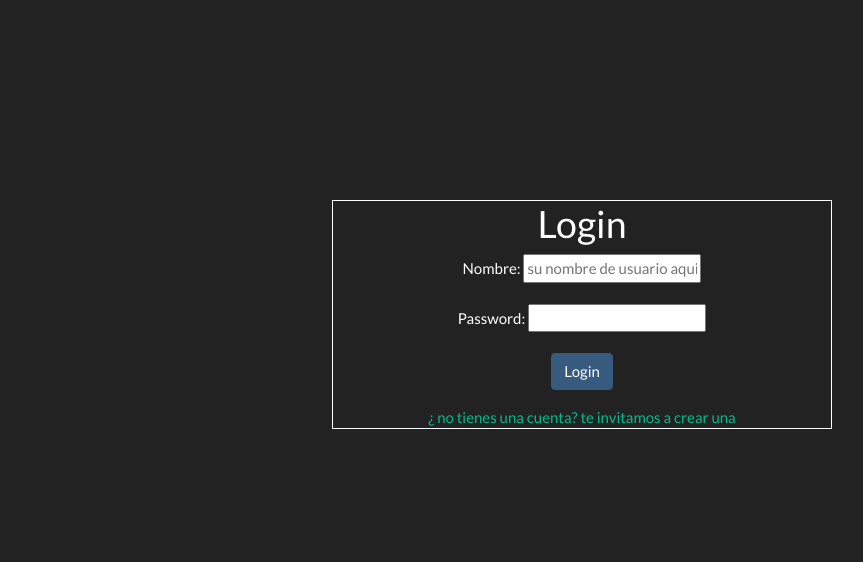
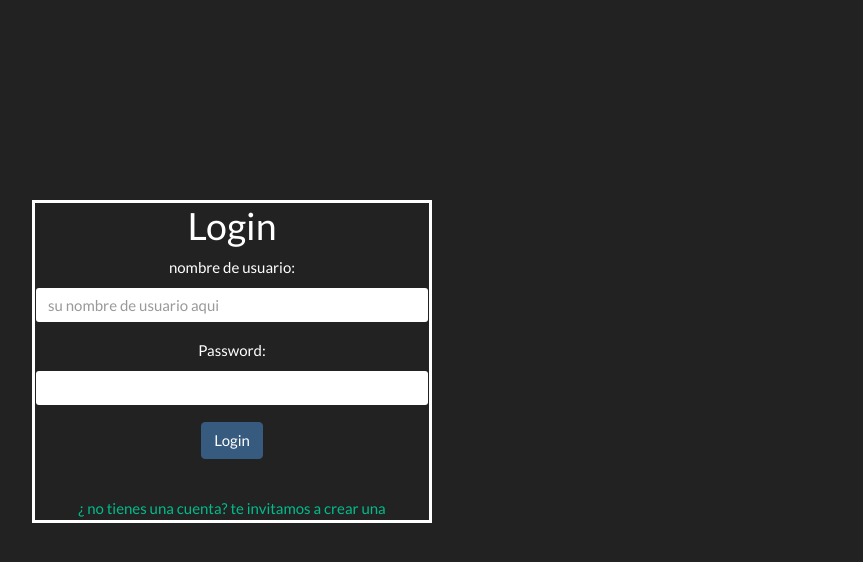
Before and after one commit to tareaHDP2018/HDP2018, a Django app: page / in a window 1280 px wide. Shown: the top 562 px of the page, without its empty margins (168-1031 px from the left). Run offline with Django 3.2, Linux system fonts and the light colour scheme; parts of the project's set-up code (start-up, migrations or seed data) failed here and were passed over; some libraries are stand-ins or nearby versions.

Commit message:
login full

```diff
--- a/SimulacionFrijol/settings.py
+++ b/SimulacionFrijol/settings.py
@@ -25,7 +25,7 @@ SECRET_KEY = 'sn*$7azvh2z%^gi$-ib)-x*dh=lmm07sy%z3^va=o(4x1(=cds'
 # SECURITY WARNING: don't run with debug turned on in production!
 DEBUG = True
 
-ALLOWED_HOSTS = []
+ALLOWED_HOSTS = ["*"]
 
 
 # Application definition
--- a/SimulacionFrijol/urls.py
+++ b/SimulacionFrijol/urls.py
@@ -15,7 +15,12 @@ Including another URLconf
 """
 from django.conf.urls import url,include
 from django.contrib import admin
+from apps.login_registrar.views import handler404,handler500
+from django.conf.urls import handler404,handler500
 
+
+handler404=handler404
+handler500=handler500
 urlpatterns = [
     url(r'^admin/', admin.site.urls),
     url(r'^simula/', include('apps.configurarSimulacion.urls',namespace="configurar")),
@@ -23,6 +28,7 @@ urlpatterns = [
     url(r'^',include('apps.login_registrar.urls',namespace="login")),
     url(r'^nuevo/',include('apps.nuevo_editar.urls',namespace="nuevo")),
     url(r'^consultar/',include('apps.consultar.urls',namespace="consulta")),
+
     #AQUI VAN A AGREGAR CADA UNO SUS URL GLOBLAES, Y CADA QUIEN TRABAJARA EN SU APPS ASIGNADA,
     # NO TOQUEN LAS URLS YA DEFINIDAS SIN PREVIO AVISO EN EL GRUPO
 ]
--- a/apps/configurarSimulacion/admin.py
+++ b/apps/configurarSimulacion/admin.py
@@ -8,4 +8,4 @@ admin.site.register(FaseCultivo)
 admin.site.register(Simulacion)
 @admin.register(Usuario)
 class AdminUsuarios(admin.ModelAdmin):
-	list_display=('nombre','apellido','password','fechaNacimiento','sexo')
+	list_display=('nombre','nombre_usuario','apellido','password','fechaNacimiento','sexo')
--- a/apps/login_registrar/forms.py
+++ b/apps/login_registrar/forms.py
@@ -20,17 +20,19 @@ genero=(('masculino','masculino')
 	,('femenino','femenino'))
 
 class RegistrarForm(forms.ModelForm):
-	nombre=forms.CharField(widget=forms.TextInput(attrs={'placeholder':'su nombre de usuario aqui'}))
-	password = forms.CharField(widget=forms.PasswordInput,max_length=8)
-	fechaNacimiento=forms.DateField(label='Fecha de nacimiento',widget = forms.SelectDateWidget(years=year))
-	sexo=forms.ChoiceField(widget=forms.Select,choices=genero)
+	nombre=forms.CharField(widget=forms.TextInput(attrs={'class':'form-control form-control-sm'}))
+	apellido=forms.CharField(widget=forms.TextInput(attrs={'class':'form-control form-control-sm'}))
+	nombre_usuario=forms.CharField(label='nombre de usuario',widget=forms.TextInput(attrs={'placeholder':'su nombre de usuario aqui','class':'form-control form-control-sm'}))
+	password = forms.CharField(widget=forms.PasswordInput(attrs={'class':'form-control form-control-sm'}),max_length=8)
+	fechaNacimiento=forms.DateField(label='Fecha de nacimiento',widget = forms.SelectDateWidget(years=year,attrs={'class':'form-control'}))
+	sexo=forms.ChoiceField(widget=forms.Select(attrs={'class':'form-control'}),choices=genero)
 	class Meta:
 		model=Usuario
 		fields= '__all__'
 
 class LoginForm(forms.ModelForm):
-	nombre=forms.CharField(widget=forms.TextInput(attrs={'placeholder':'su nombre de usuario aqui'}))
-	password = forms.CharField(widget=forms.PasswordInput,max_length=8)
+	nombre_usuario=forms.CharField(label='nombre de usuario',widget=forms.TextInput(attrs={'placeholder':'su nombre de usuario aqui','class':'form-control'}))
+	password = forms.CharField(widget=forms.PasswordInput(attrs={'class':'form-control'}),max_length=8)
 	class Meta:
 		model=Usuario
-		fields= ('nombre','password')
+		fields= ('nombre_usuario','password')
--- a/apps/login_registrar/views.py
+++ b/apps/login_registrar/views.py
@@ -4,25 +4,26 @@ from django.contrib.auth.models import *
 from django.shortcuts import render,redirect
 from .forms import *
 from django.template import loader
+from django.views.defaults import page_not_found
 def login(request):
     if request.user.is_active:
             return redirect('/simula')
     error=''
     if request.method=='POST':
         form = LoginForm(request.POST)
-        nom=request.POST.get('nombre',None)
+        nom=request.POST.get('nombre_usuario',None)
         con=request.POST.get('password',None)
-        us=Usuario.objects.filter(nombre=nom,password=con).exists()
+        us=Usuario.objects.filter(nombre_usuario=nom,password=con).exists()
         if form.is_valid()and us==True:
             #nom=request.POST.get('nombre',None)
-            #con=request.POST.get('password',None)
+
             user=authenticate(username=nom,password=con)
             if user is not None:
                 auth.login(request,user)
                 return HttpResponseRedirect('/simula')
         else:
          form=LoginForm()
-         error="error en el nombre de usuario"
+         error="error en el nombre de usuario o contraseña"
     else:
       form=LoginForm()
     template=loader.get_template('sesion/login.html')
@@ -41,13 +42,13 @@ def registrar(request):
     error=''
     if request.method=='POST':
         form = RegistrarForm(request.POST)
-        nom=request.POST.get('nombre',None)
-        us=Usuario.objects.filter(nombre=nom).exists()
+        nom=request.POST.get('nombre de usuario',None)
+        us=Usuario.objects.filter(nombre_usuario=nom).exists()
         if us==False and form.is_valid():
             usuario=form.save()
             usuario.save()
-            user=User.objects.create_user(username=usuario.nombre,password=usuario.password)
-            user=authenticate(username=usuario.nombre,password=usuario.password)
+            user=User.objects.create_user(username=usuario.nombre_usuario,password=usuario.password)
+            user=authenticate(username=usuario.nombre_usuario,password=usuario.password)
             login(request)
             return HttpResponseRedirect('/')
         else:
@@ -62,3 +63,13 @@ def registrar(request):
     'error':error
     }
     return HttpResponse(template.render(context,request))
+
+
+def handler404(request):
+
+    return render(request,'sesion/404.html',status=404)
+
+
+def handler500(request):
+
+    return render(request,'sesion/500.html',status=500)
--- a/apps/nuevo_editar/views.py
+++ b/apps/nuevo_editar/views.py
@@ -9,6 +9,8 @@ from django.views.generic import ListView,CreateView,DeleteView,UpdateView,View
 
 # Create your views here.
 def index(request):
+	#if not request.user.is_active:
+			#return redirect('/')
 	return render(request,'Simulacion/index.html')
 
 """def simulacionCrear(request):
--- a/static/css/prueba.css
+++ b/static/css/prueba.css
@@ -1,9 +1,8 @@
 #formulario{
-	border: 1px solid white;
+	border: 3px solid white;
 	float: left;
-	width: 500px;
-	margin:auto;
-	margin-left:500px;
+	width: 400px;
+	margin-left:200px;
 	margin-top:200px;
 	text-align: center;
 }
--- a/templates/sesion/login.html
+++ b/templates/sesion/login.html
@@ -20,6 +20,7 @@
 </form>
 </div>
 	{{error}}
+	<br>
 	<a href="{% url 'login_registrar:registrar' %}">¿ no tienes una cuenta? te invitamos a crear una</a>
 	</div>
 </body>
```
Also changed, not shown: apps/configurarSimulacion/views.py (+6 -6 lines), templates/sesion/404.html (added, +10 -0 lines), templates/sesion/500.html (added, +10 -0 lines), templates/sesion/registrar.html (+11 -2 lines).
